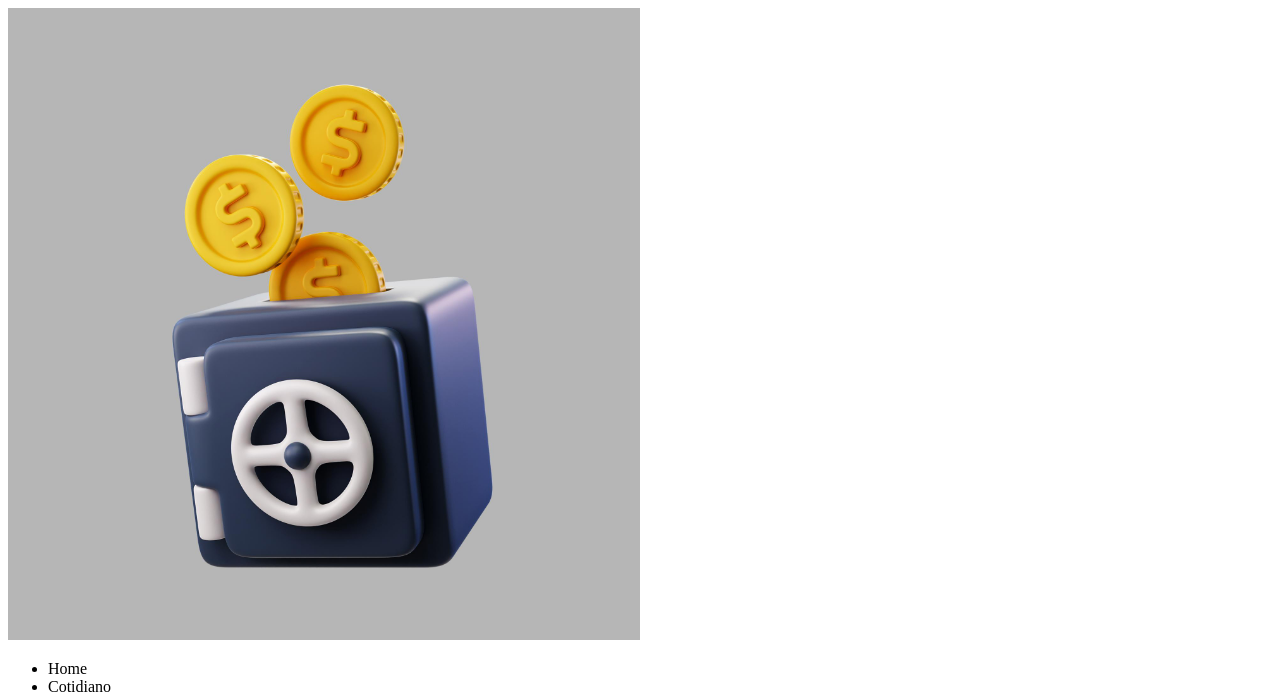
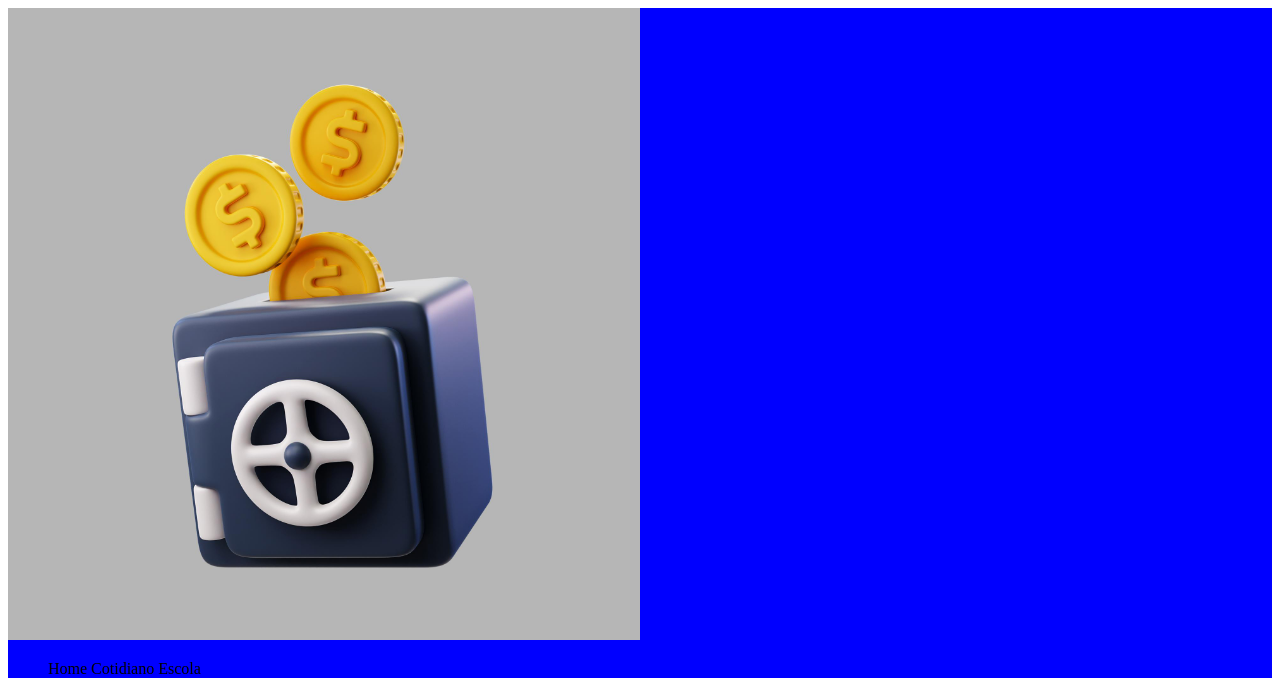
Before and after one commit to ArturZEN1/artur-1A-HTML, a plain HTML site: page index.html in a window 1280 px wide. Shown: the top 693 px of the page. Drawn offline with Linux system fonts and the light colour scheme.

Commit message:
Add files via upload

```diff
--- a/index.html
+++ b/index.html
@@ -4,7 +4,7 @@
 	<meta charset="utf-8">
 	<meta name="viewport" content="width=device-width, initial-scale=1">
 	<title>meu dia a dia</title>
-	<link rel="stylesheet" type="text/css" href="stylej.css">
+	<link rel="stylesheet" type="text/css" href="style.css">
 	<style>
 
 	</style>
@@ -14,12 +14,12 @@
 
   <header>
   <img src="foto1.jpg" style: width="50%">
-
+  <nav>
      <ul>
-        <li>Home</li>
+        <li> <a href=""></a>Home</li>
         <li>Cotidiano</li>
         <li>Escola</li>
-
+  </nav>
   </header>
 
 <h1>Meu dia</h1>
--- a/style.css
+++ b/style.css
@@ -1,6 +1,9 @@
 
  header{
  	background: Blue;
+ }
+ nav li{
+ 	display: inline;
  }
 p{
 			text-alingn: center;
```
